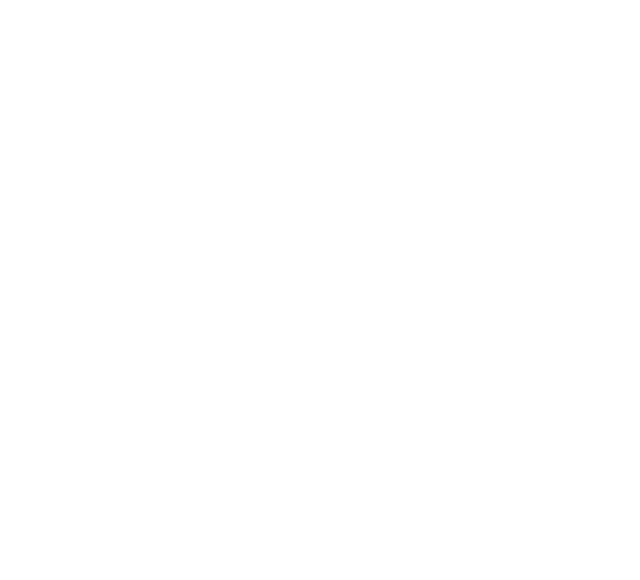
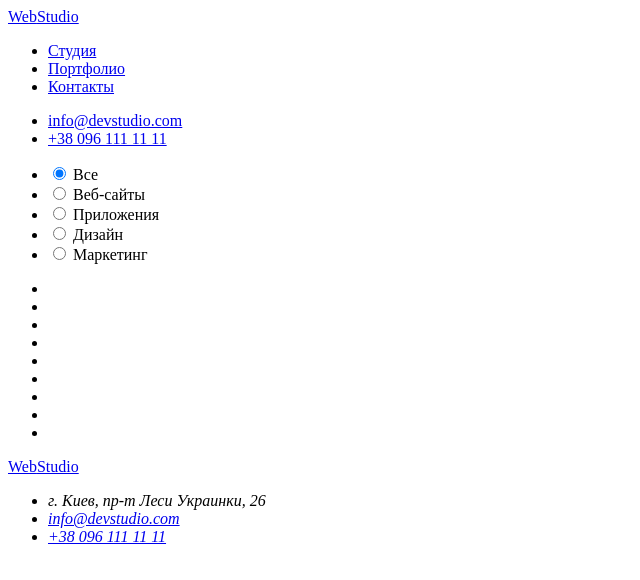
Before and after one commit to Aleksandra-Maksymets/goit-markup-hw-02, a plain HTML site: page portfolio.html in a window 1280 px wide. Shown: the whole page, without its empty margins (0-640 px from the left). Drawn offline with Linux system fonts and the light colour scheme.

Commit message:
add radio buttons

```diff
--- a/portfolio.html
+++ b/portfolio.html
@@ -1,11 +1,87 @@
 <!DOCTYPE html>
 <html lang="en">
-<head>
-    <meta charset="UTF-8">
-    <meta name="viewport" content="width=device-width, initial-scale=1.0">
+  <head>
+    <meta charset="UTF-8" />
+    <meta name="viewport" content="width=device-width, initial-scale=1.0" />
     <title>Document</title>
-</head>
-<body>
+  </head>
+  <body>
+    <!-- Header of a page -->
+    <header>
+      <nav>
+        <a href="#"><span>Web</span>Studio</a>
+        <ul>
+          <li><a href="./index.html">Студия</a></li>
+          <li><a href="#">Портфолио</a></li>
+          <li><a href="#">Контакты</a></li>
+        </ul>
+      </nav>
+      <ul>
+        <li><a href="mailto:info@devstudio.com">info@devstudio.com</a></li>
+        <li><a href="tel:+380961111111">+38 096 111 11 11</a></li>
+      </ul>
+    </header>
 
-</body>
+    <!-- main content of a portfolio page-->
+    <main>
+      <section>
+        <!-- <h1>Примеры наших работ</h1> -->
+        <ul>
+          <li>
+            <input type="radio" id="all" name="filter" value="all" checked />
+            <label for="all">Все</label>
+          </li>
+          <li>
+            <input
+              type="radio"
+              id="web-sites"
+              name="filter"
+              value="web-sites"
+            />
+            <label for="web-sites">Веб-сайты</label>
+          </li>
+          <li>
+            <input type="radio" id="apps" name="filter" value="apps" />
+            <label for="apps">Приложения</label>
+          </li>
+          <li>
+            <input type="radio" id="design" name="filter" value="design" />
+            <label for="design">Дизайн</label>
+          </li>
+          <li>
+            <input
+              type="radio"
+              id="marketing"
+              name="filter"
+              value="marketing"
+            />
+            <label for="marketing">Маркетинг</label>
+          </li>
+        </ul>
+        <ul>
+          <li></li>
+          <li></li>
+          <li></li>
+          <li></li>
+          <li></li>
+          <li></li>
+          <li></li>
+          <li></li>
+          <li></li>
+        </ul>
+      </section>
+    </main>
+
+    <!-- Footer of a page -->
+    <footer>
+      <a href="#"><span>Web</span>Studio</a>
+      <address>
+        <ul>
+          <li>г. Киев, пр-т Леси Украинки, 26</li>
+          <li><a href="mailto:info@devstudio.com">info@devstudio.com</a></li>
+          <li><a href="tel:+380961111111">+38 096 111 11 11</a></li>
+        </ul>
+      </address>
+    </footer>
+  </body>
 </html>
```
Also changed, not shown: index.html (+48 -15 lines).
